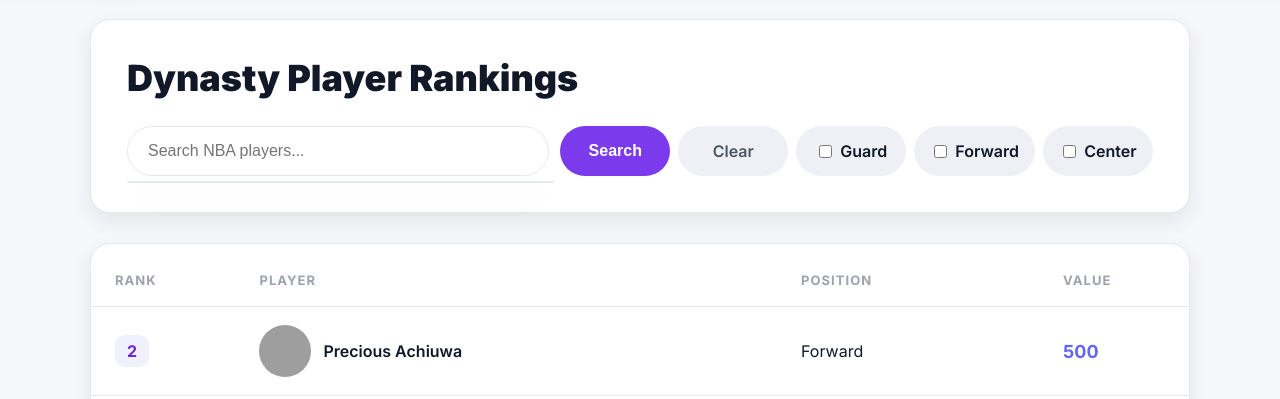
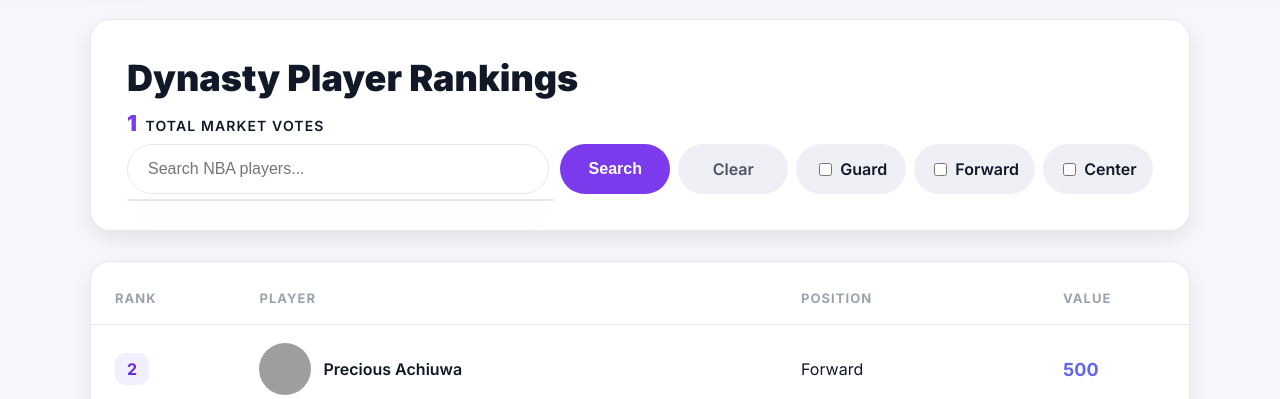
Before and after one commit to nwilfong12/crusherfantasy, a Django app: template players/templates/players/players_list.html in a window 1280 px wide. Shown: the part 93-492 px from the top of the page. Run offline with Django 5.2, Linux system fonts and the light colour scheme; data comes from the database, SQL or seed files in the repository; both versions use the stored data as it was after the commit; tables that the repository leaves empty hold one stand-in row (values such as "Sample post"); the template is opened without the code that fills it: values that come from a table or form of the project are taken from there, most other values are stand-ins (such as "Sample title", 1, 10 or a date in 2020); grey boxes are pictures that could not be loaded.

Commit message:
added total vote counter

```diff
--- a/players/templates/players/players_list.html
+++ b/players/templates/players/players_list.html
@@ -18,6 +18,31 @@
     display:flex;
     gap:8px;
 }
+/* ranking header */
+.ranking-header{
+    margin-bottom: 8px;
+}
+/* Vote count */
+.market-stats{
+    margin-bottom: 8px;
+    display:flex;
+    align-items:baseline;
+    gap:8px;
+}
+
+.market-number{
+    font-size:22px;
+    font-weight:800;
+    color:var(--primary-500);
+    letter-spacing:.5px;
+}
+.market-label{
+    font-size:14px;
+    font-weight: 600;
+    color:var(--primary-300);
+    text-transform:uppercase;
+    letter-spacing:0.08em;
+}
 /* =========================
    FILTER PANEL
 ========================= */
@@ -32,7 +57,7 @@
 }
 
 .filter-panel h1{
-    margin:0 0 26px 0;
+    margin:0 0 10px 0;
     font-size:36px;
     font-weight:800;
 }
@@ -432,8 +457,11 @@ tr:hover{
 
 
 <div class="filter-panel">
-<h1>Dynasty Player Rankings</h1>
-
+<h1 class = "ranking-header">Dynasty Player Rankings</h1>
+<div class="market-stats">
+    <span class="market-number">{{ total_votes }}</span>
+    <span class="market-label">total market votes</span>
+</div>
 <form method="GET">
 
 <div class="controls-row">
--- a/players/views.py
+++ b/players/views.py
@@ -5,6 +5,7 @@ from django.shortcuts import render
 from .models import Player
 from django.core.paginator import Paginator
 from django.http import JsonResponse
+from players.models import Player, Vote
 
 def player_search(request):
 
@@ -133,9 +134,12 @@ def players_list(request):
         else:
             player.logo_url = ""
 
+    total_votes = Vote.objects.count()
+
     return render(request, "players/players_list.html", {
         "page_obj": page_obj,
         "query": query,
         "start_rank": start_rank,
         "selected_positions": selected_positions,
+        "total_votes": total_votes,
     })
```
Also changed, not shown: db.sqlite3.
